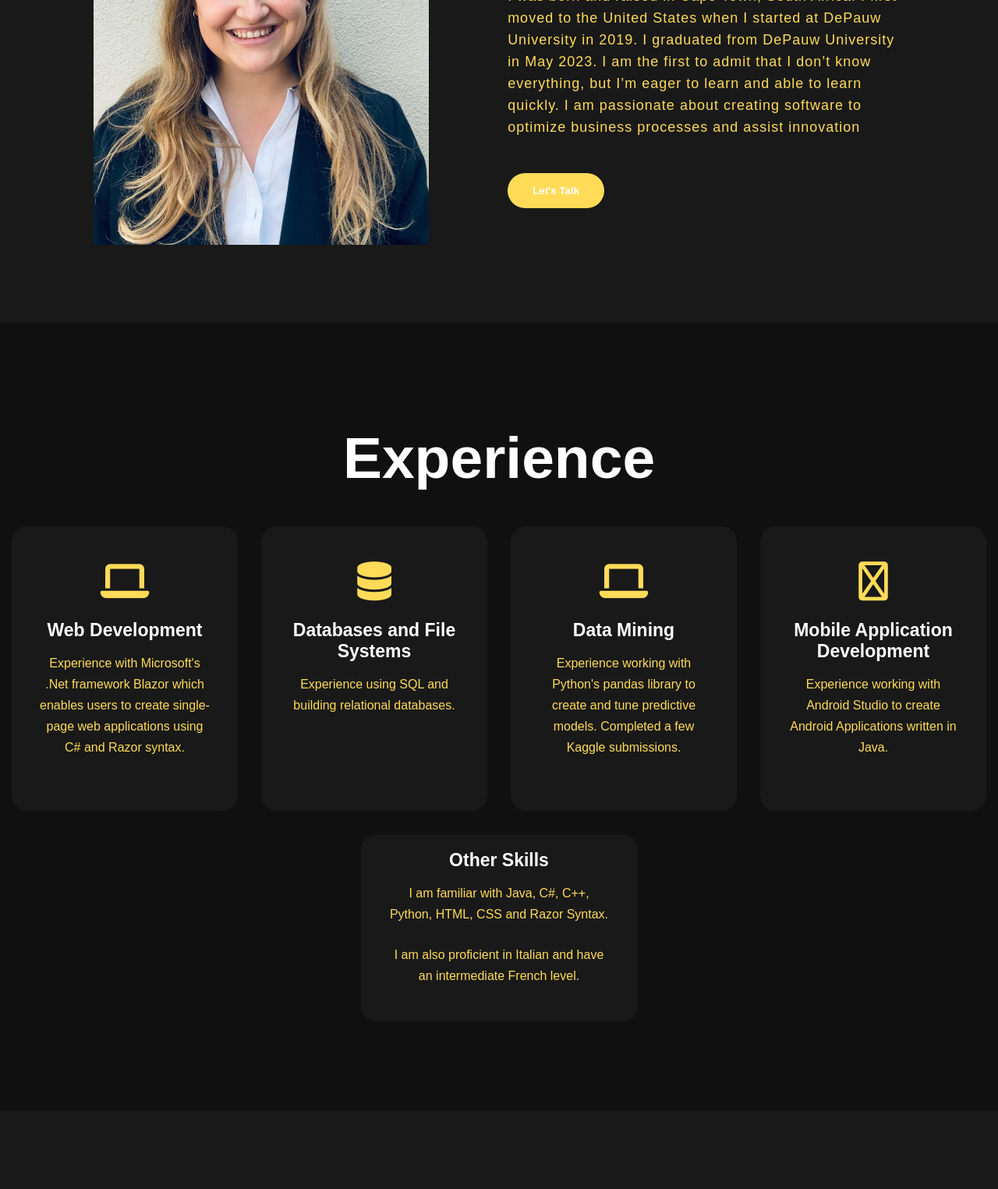
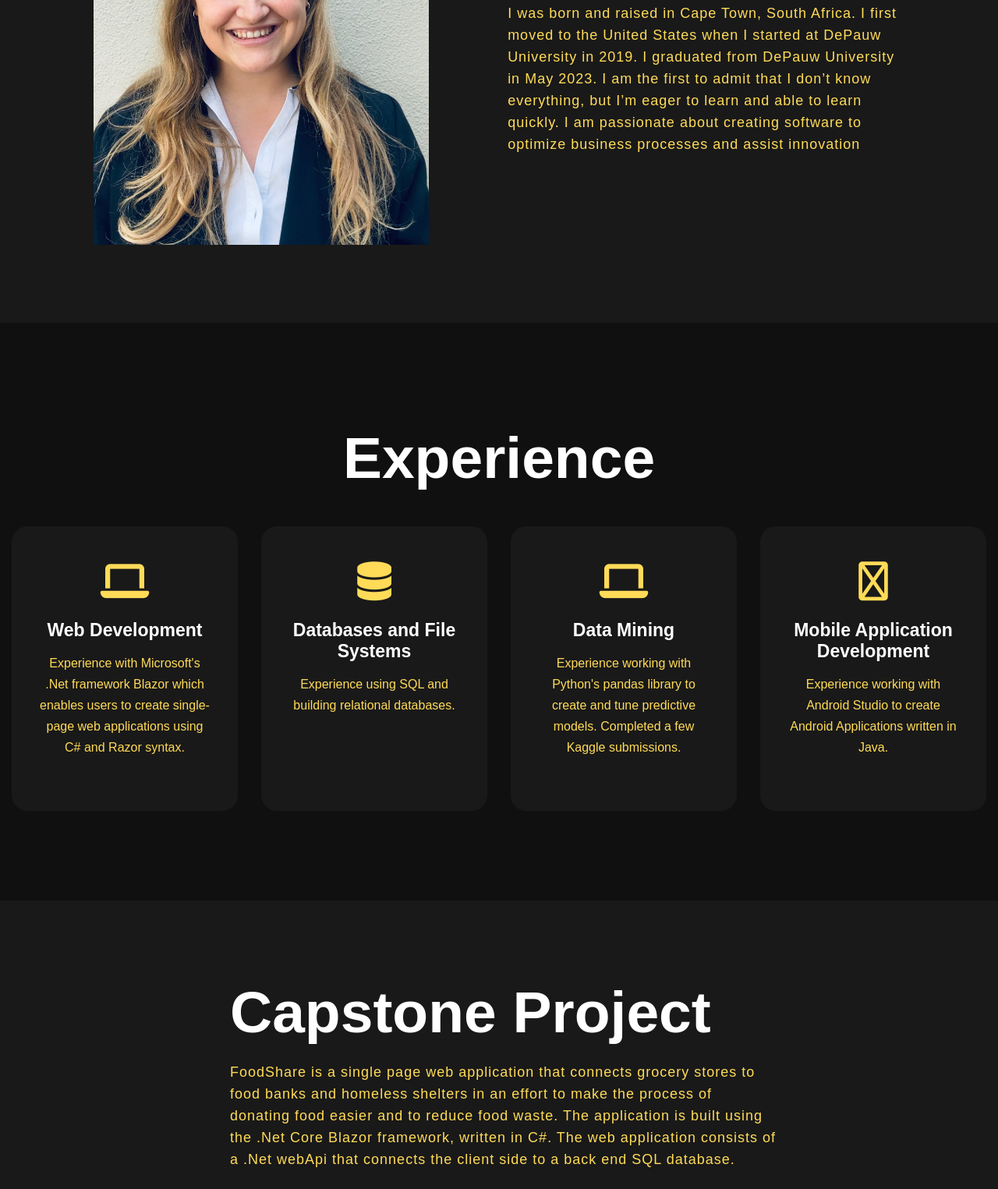
Before and after one commit to sabrinacontaldi/sabrinacontaldi.com, a plain HTML site: page index.html in a window 1280 px wide. Shown: the part 1124-2649 px from the top of the page at 78% size. Drawn offline with nearby package versions, Linux system fonts and the light colour scheme.

Commit message:
changes to static site

```diff
--- a/index.html
+++ b/index.html
@@ -75,7 +75,7 @@
 				<p>I was born and raised in Cape Town, South Africa. I first moved to the United States when I started at DePauw University in 2019.
 					I graduated from DePauw University in May 2023. I am the first to admit that I don’t know everything, but I’m eager to learn and able to learn quickly.
 					I am passionate about creating software to optimize business processes and assist innovation</p>
-				<button type="button">Let's Talk</button>
+				<!-- <button type="button">Let's Talk</button> -->
 			</div>
 		</div>
 	</div>
@@ -133,7 +133,7 @@
 
 		</div>
 
-		<div class="box">
+		<!-- <div class="box">
 			<div class="skill">
 				<h5>Other Skills</h5>
 				<div class="pra">
@@ -141,7 +141,7 @@
 					<p> I am also proficient in Italian and have an intermediate French level.</p>
 				</div>
 			</div>
-		</div>
+		</div> -->
 		<!-- <div class="contact-me">
 			<p>Please see my resume attached for more information.</p>
 			<a class="button-two" href="#">Sabrina Contaldi Resume</a>
@@ -218,29 +218,23 @@
 </section>
 <!---skills section start-->
 <!-- <div class="service">
-	<div class="main-width"> -->
-		<!-- <div>class="video-wrapper"</div>
-		<video playsinline autoplay muted loop poster="cloud_cover.png">
-              <source src="Clouds - 64767.mp4" type="video/webm">
-              Your browser does not support the video tag.
-    	</video> -->
-		<!-- <div class="title"><h2>Experience</h2></div>
+	<div class="main-width">
+		<div class="title"><h2>Projects</h2></div>
 		<div class="box">
 			<div class="card">
-				<i class="fa-solid fa-laptop"></i>
- 				<h5>Web Development</h5>
+ 				<h5>Food Share</h5>
 				<div class="pra">
-					<p>Experience with Microsoft's Razor and Blazors, a framework that enables users to create single-page web applications using C# and Razor syntax.</p>
-
+					<p>Microsoft .Net Blazor WebAssembly client with a .net webapi connected to a Supabase backend</p>
+					<p>Connect Grocery stores with Foodbanks</p>
 					<p style="text-align: center;"><a class="button" href="#">Read More</a></p>
 				</div>
 			</div>
 
 			<div class= "card" >
 				<i class="fa-sharp fa-solid fa-database"></i>
-				<h5>Databases and File Systems</h5>
+				<h5>Graduation Tracker</h5>
 				<div class="pra">
-					<p>Experience using SQL and building relational databases. </p>
+					<p>Microsoft .Net Blazor WebAssembly</p>
 
 					<p style="text-align: center;"><a class="button" href="#">Read More</a></p>
 				</div>
@@ -269,8 +263,8 @@
 
 		</div>
 	</div>
-</div>
- -->
+</div> -->
+
 
 <!--- Contact Me --->
 <!-- <div class="contact-me">
```
